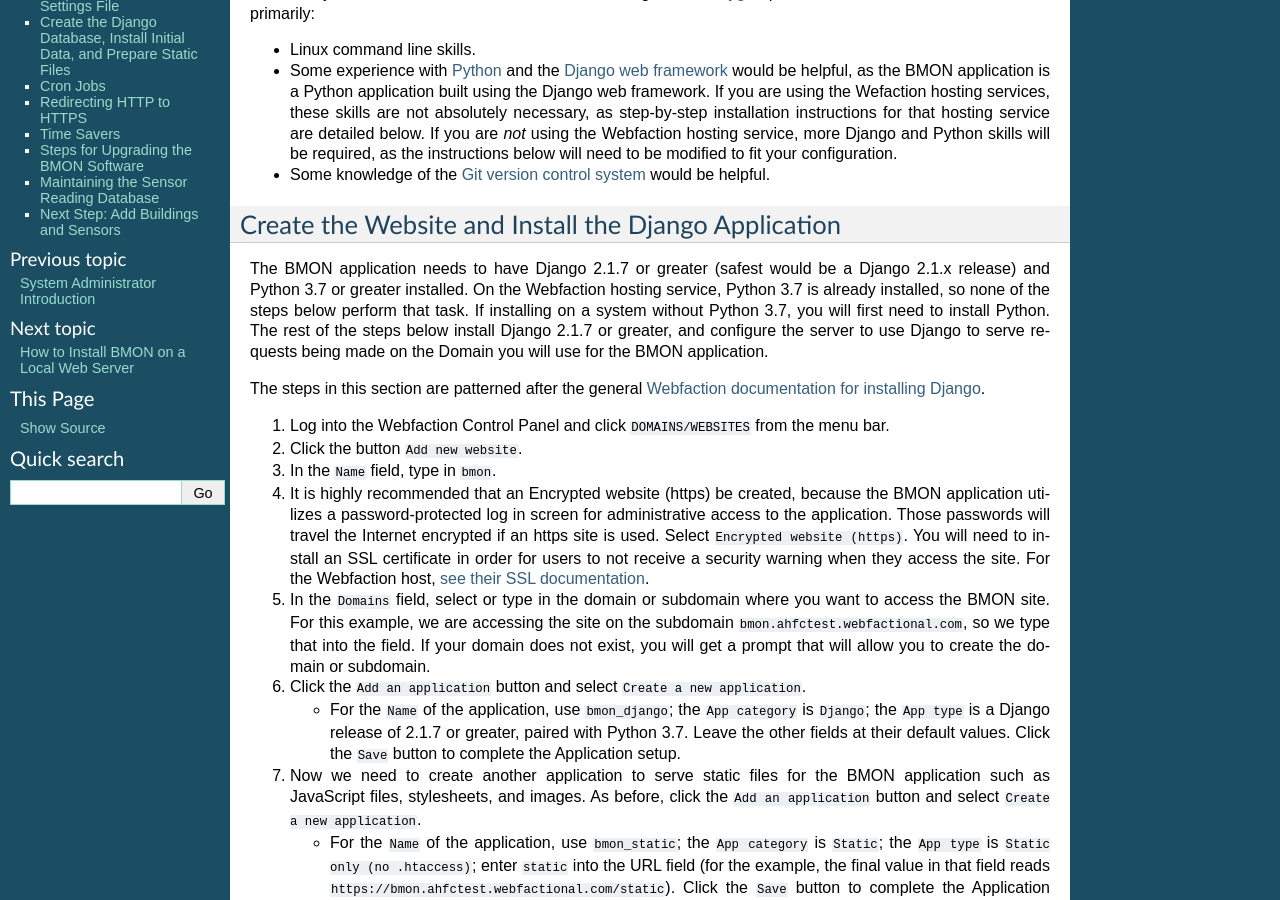
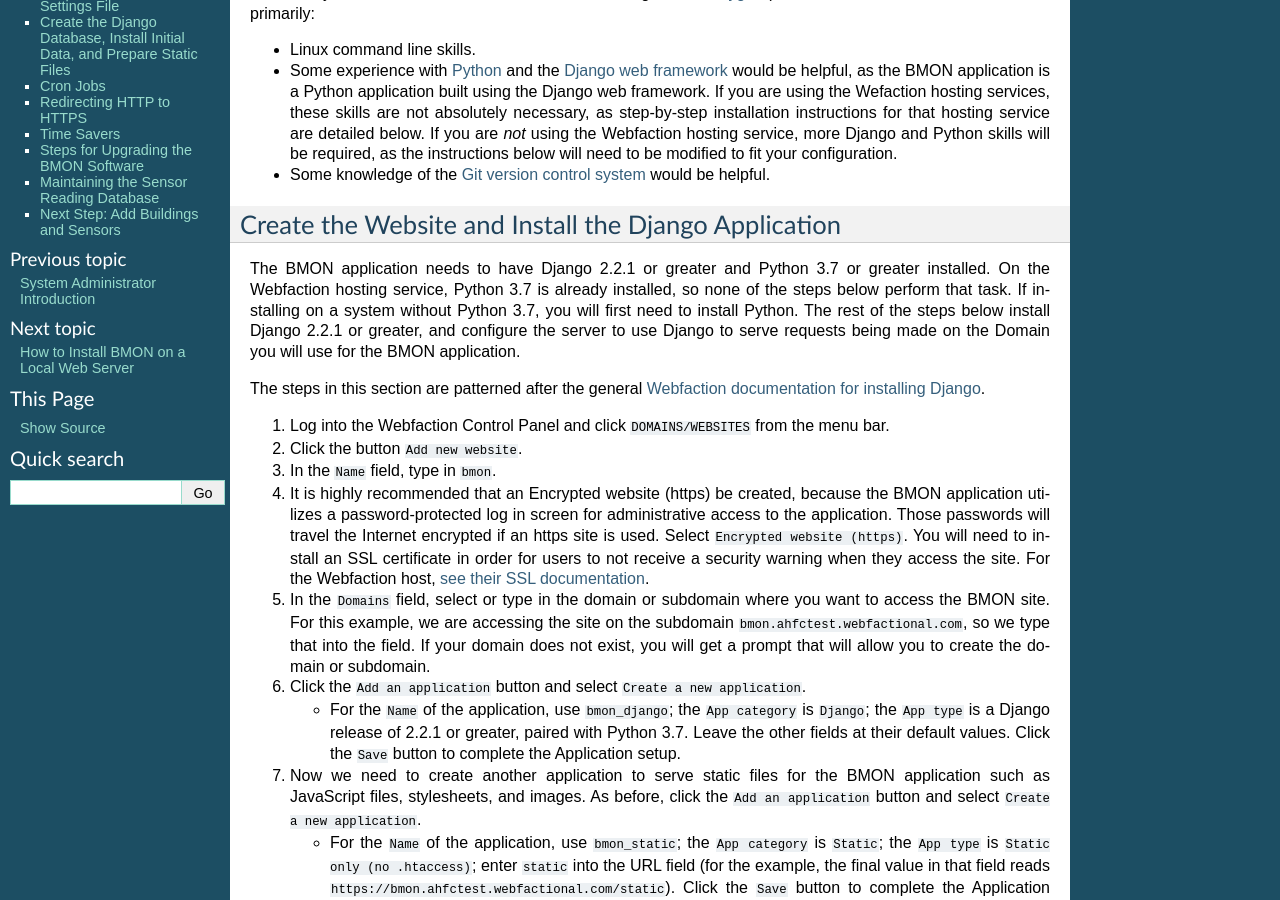
Before and after one commit to alanmitchell/bmon, a Sphinx documentation site: the page built from docs/source/how-to-install-BMON-on-a-web-server.rst, in a window 1280 px wide and 900 px high, scrolled down 252 px. Built offline with Sphinx 7.4.7, drawn with Linux system fonts in a browser that asks for light colours.

Commit message:
Updated Django version documentation.

```diff
--- a/docs/source/how-to-install-BMON-on-a-web-server.rst
+++ b/docs/source/how-to-install-BMON-on-a-web-server.rst
@@ -33,12 +33,11 @@
 Create the Website and Install the Django Application
 -----------------------------------------------------
 
-The BMON application needs to have Django 2.1.7 or greater (safest would be
-a Django 2.1.x release) and Python 3.7
+The BMON application needs to have Django 2.2.1 or greater and Python 3.7
 or greater installed. On the Webfaction hosting service, Python 3.7 is already
 installed, so none of the steps below perform that task. If installing
 on a system without Python 3.7, you will first need to install Python.
-The rest of the steps below install Django 2.1.7 or greater, and configure the
+The rest of the steps below install Django 2.2.1 or greater, and configure the
 server to use Django to serve requests being made on the Domain you will
 use for the BMON application.
 
@@ -73,7 +72,7 @@
 
    *  For the ``Name`` of the application, use ``bmon_django``; the
       ``App category`` is ``Django``; the ``App type`` is a Django
-      release of 2.1.7 or greater,
+      release of 2.2.1 or greater,
       paired with Python 3.7. Leave the other fields at their default
       values. Click the ``Save`` button to complete the Application
       setup.
```
